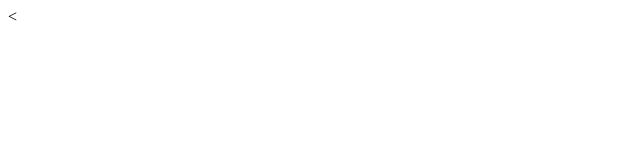
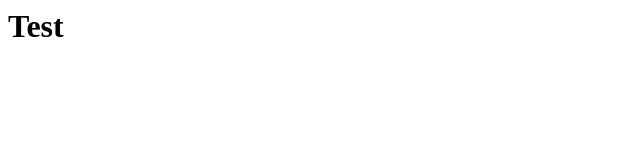
Before and after one commit to mubarak03/AppTech1-Project, a plain HTML site: page index.html in a window 1280 px wide. Shown: the whole page, without its empty margins (0-640 px from the left). Drawn offline with Linux system fonts and the light colour scheme.

Commit message:
Update index.html

```diff
--- a/index.html
+++ b/index.html
@@ -5,4 +5,6 @@
 	</head>
 
 	<body background="background.png">
-    <
+		<h1>Test</h1>
+	</body>
+</html>
```
